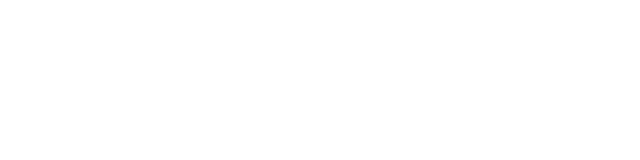
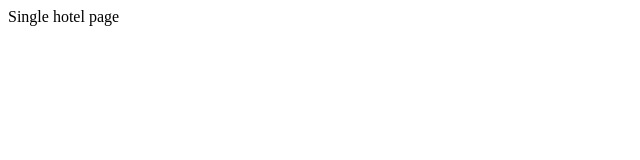
Before and after one commit to CamiloFernandez22/BookCR, a React (Create React App) app in the folder client/: page /hotels/1 in a window 1280 px wide. Before the commit this address had no page. Shown: the top 160 px of the page, without its empty margins (0-640 px from the left). Built offline with nearby package versions, Linux system fonts and the light colour scheme.

Commit message:
Se agrega otro componente, el de hotel de manera principal y no de lista o conjunto

```diff
--- a/client/src/App.js
+++ b/client/src/App.js
@@ -1,6 +1,7 @@
 import{BrowserRouter, Routes, Route,} from "react-router-dom";
 import Home from "./pages/home/Home";
 import List from "./pages/list/List";
+import Hotel from "./pages/single_hotel_page/Hotel";
 function App() {
 
   return (
@@ -9,6 +10,7 @@
     <Routes>
       <Route path="/" element={<Home/>}/> //Aqui se llama al componente de home
       <Route path="/hotels" element={<List/>}/> //Aqui se llama al componente de list el cual se visulizara cuando se acceda al url de hotels.
+      <Route path="/hotels/:id" element={<Hotel/>} />Aqui se llama al componente de hotel de manera singular por lo que se inlcuye el id unico del hotel en el URL.
     </Routes>
     </BrowserRouter>
   );
--- /dev/null
+++ b/client/src/pages/single_hotel_page/Hotel.jsx
@@ -0,0 +1,10 @@
+import React from "react"
+
+const Hotel = () => {
+    return (
+        <div>
+            Single hotel page
+        </div>
+    )
+}
+export default Hotel
```
